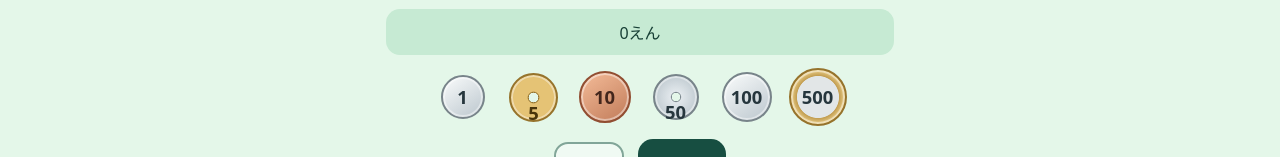
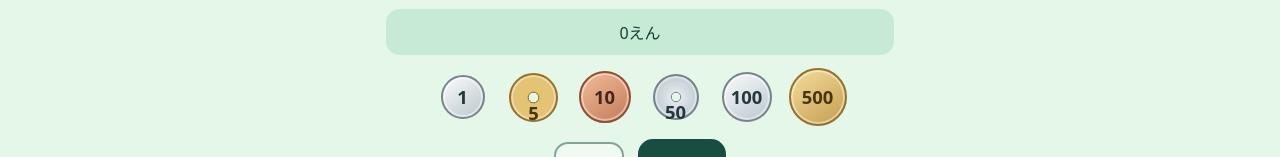
Before and after one commit to winter1104tomoya-dev/mina-app, a plain HTML site: page index.html in a window 1280 px wide. Shown: the part 335-492 px from the top of the page. Drawn offline with Linux system fonts and the light colour scheme.

Commit message:
Use gold for the 500-yen coin

```diff
--- a/index.html
+++ b/index.html
@@ -26,7 +26,7 @@ h2 { margin: 4px 0; font-size: 1.6rem; }
 .coin-face[data-value="50"] { position: relative; background: radial-gradient(circle, transparent 14%, #78848a 15%, #e1e7eb 19%, #c3cdd3 70%); }
 .coin-face:is([data-value="5"], [data-value="50"]) > span { position: absolute; top: 65%; }
 .coin-face[data-value="10"] { border-color: #914e32; background: linear-gradient(145deg, #f4bc99, #c17b59); color: #43261c; }
-.coin-face[data-value="500"] { border-color: #96732c; background: radial-gradient(circle, #e2e6e7 54%, #c39e51 56%, #f5dd9b 75%); }
+.coin-face[data-value="500"] { border-color: #96732c; background: linear-gradient(145deg, #f5dd9b, #c39e51); color: #49350b; }
 .mini { inline-size: 32px; font-size: .75rem; }
 button { font: inherit; font-weight: bold; border: 2px solid transparent; cursor: pointer; touch-action: manipulation; }
 button:focus-visible { outline: 3px solid #4c34a3; outline-offset: 3px; }
```
